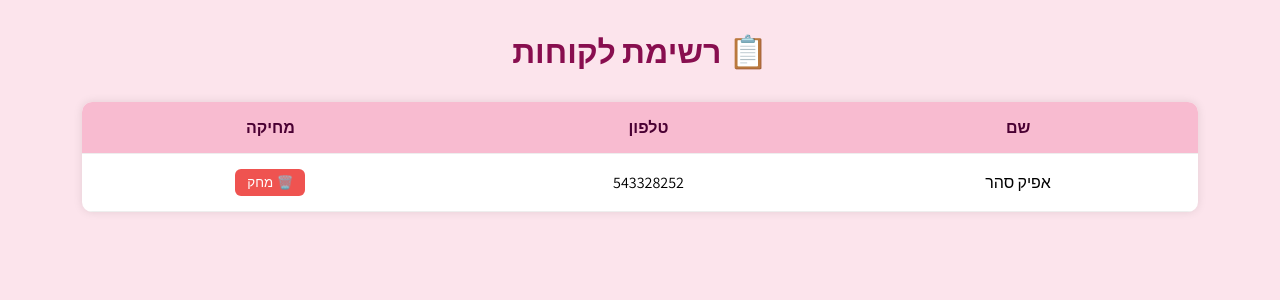
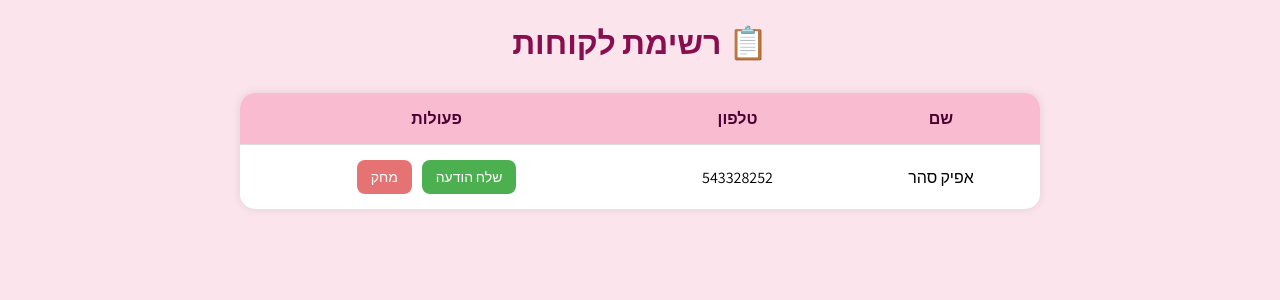
Before and after one commit to afiksahar/appointment-app, a Flask app: page /clients in a window 1280 px wide. Shown: the part 61-361 px from the top of the page. Run offline with Flask 3, Linux system fonts and the light colour scheme.

Commit message:
עדכון clients.html והוספת כפתור WhatsApp

```diff
--- a/app.py
+++ b/app.py
@@ -6,6 +6,7 @@ app.config['SQLALCHEMY_DATABASE_URI'] = 'sqlite:///clients.db'
 app.config['SQLALCHEMY_TRACK_MODIFICATIONS'] = False
 db = SQLAlchemy(app)
 
+# מודלים
 class Client(db.Model):
     id = db.Column(db.Integer, primary_key=True)
     name = db.Column(db.String(100), nullable=False)
@@ -18,8 +19,9 @@ class Appointment(db.Model):
     time = db.Column(db.String(20), nullable=False)
     treatment_type = db.Column(db.String(100), nullable=False)
 
-    client = db.relationship('Client', backref=db.backref('appointments', cascade="all, delete", lazy=True))
+    client = db.relationship('Client', backref=db.backref('appointments', lazy=True))
 
+# דפי רנדור
 @app.route('/')
 def home():
     return render_template('index.html')
@@ -40,7 +42,7 @@ def view_clients():
     clients = Client.query.all()
     return render_template('clients.html', clients=clients)
 
-@app.route('/delete-client/<int:client_id>', methods=['POST'])
+@app.route('/delete-client/<int:client_id>')
 def delete_client(client_id):
     client = Client.query.get_or_404(client_id)
     db.session.delete(client)
@@ -59,14 +61,24 @@ def add_appointment():
         db.session.add(appointment)
         db.session.commit()
 
-        # שליחת וואטסאפ מיידית
+        # שליחת וואטסאפ
         client = Client.query.get(client_id)
-        name = client.name
-        phone = client.phone
-        message = f"היי {name}, תורך נקבע ל-{date} בשעה {time} לטיפול {treatment_type}."
-        return redirect(f"https://wa.me/972{phone}?text={message}")
+        message = f"היי {client.name}, תורך לטיפול מסוג {treatment_type} נקבע ל-{date} בשעה {time} 💅"
+        return redirect(f"https://wa.me/972{client.phone}?text={message}")
 
     return render_template('add_appointment.html', clients=clients)
+
+@app.route('/delete-appointment/<int:appointment_id>')
+def delete_appointment(appointment_id):
+    appointment = Appointment.query.get_or_404(appointment_id)
+    db.session.delete(appointment)
+    db.session.commit()
+    return redirect('/appointments')
+
+@app.route('/appointments')
+def view_appointments():
+    appointments = Appointment.query.all()
+    return render_template('appointments.html', appointments=appointments)
 
 @app.route('/calendar')
 def calendar_view():
@@ -84,6 +96,7 @@ def appointments_json():
         })
     return jsonify(data)
 
+# יצירת בסיס הנתונים אם לא קיים
 with app.app_context():
     db.create_all()
 
--- a/templates/clients.html
+++ b/templates/clients.html
@@ -1,8 +1,8 @@
 <!DOCTYPE html>
 <html lang="he" dir="rtl">
 <head>
-  <meta charset="UTF-8">
-  <meta name="viewport" content="width=device-width, initial-scale=1.0">
+  <meta charset="UTF-8" />
+  <meta name="viewport" content="width=device-width, initial-scale=1.0"/>
   <title>רשימת לקוחות</title>
   <link href="https://fonts.googleapis.com/css2?family=Assistant:wght@300;400;600&display=swap" rel="stylesheet">
   <style>
@@ -34,23 +34,23 @@
     h1 {
       text-align: center;
       color: #880e4f;
-      margin-top: 30px;
     }
 
     table {
-      width: 90%;
+      width: 100%;
+      max-width: 800px;
       margin: 30px auto;
       border-collapse: collapse;
-      background: white;
+      background-color: white;
+      border-radius: 15px;
+      overflow: hidden;
       box-shadow: 0 0 10px rgba(0,0,0,0.1);
-      border-radius: 10px;
-      overflow: hidden;
     }
 
     th, td {
       padding: 15px;
+      border-bottom: 1px solid #ddd;
       text-align: center;
-      border-bottom: 1px solid #eee;
     }
 
     th {
@@ -58,21 +58,41 @@
       color: #4a0033;
     }
 
-    tr:hover {
-      background-color: #fce4ec;
+    tr:last-child td {
+      border-bottom: none;
+    }
+
+    .btns {
+      display: flex;
+      justify-content: center;
+      gap: 10px;
+    }
+
+    .btns a {
+      text-decoration: none;
+      padding: 8px 14px;
+      border-radius: 8px;
+      font-size: 14px;
+      color: white;
     }
 
     .delete-btn {
-      background-color: #ef5350;
-      color: white;
-      padding: 6px 12px;
-      border: none;
-      border-radius: 6px;
-      cursor: pointer;
+      background-color: #e57373;
     }
 
-    .delete-btn:hover {
-      background-color: #d32f2f;
+    .whatsapp-btn {
+      background-color: #4caf50;
+    }
+
+    @media (max-width: 600px) {
+      table, th, td {
+        font-size: 14px;
+      }
+
+      .btns {
+        flex-direction: column;
+        gap: 6px;
+      }
     }
   </style>
 </head>
@@ -87,22 +107,27 @@
   <h1>📋 רשימת לקוחות</h1>
 
   <table>
+    <thead>
       <tr>
         <th>שם</th>
         <th>טלפון</th>
-      <th>מחיקה</th>
+        <th>פעולות</th>
       </tr>
+    </thead>
+    <tbody>
       {% for client in clients %}
       <tr>
         <td>{{ client.name }}</td>
         <td>{{ client.phone }}</td>
         <td>
-        <form action="/delete-client/{{ client.id }}" method="POST" onsubmit="return confirm('למחוק את {{ client.name }}?');">
-          <button class="delete-btn" type="submit">🗑️ מחק</button>
-        </form>
+          <div class="btns">
+            <a class="whatsapp-btn" href="/send-whatsapp/{{ client.id }}" target="_blank">שלח הודעה</a>
+            <a class="delete-btn" href="/delete-client/{{ client.id }}" onclick="return confirm('האם אתה בטוח שברצונך למחוק את הלקוחה?');">מחק</a>
+          </div>
         </td>
       </tr>
       {% endfor %}
+    </tbody>
   </table>
 </body>
 </html>
```
Also changed, not shown: templates/add_appointment.html (+10 -32 lines), instance/clients.db. Lines whose indentation alone changed are shown as unchanged.
